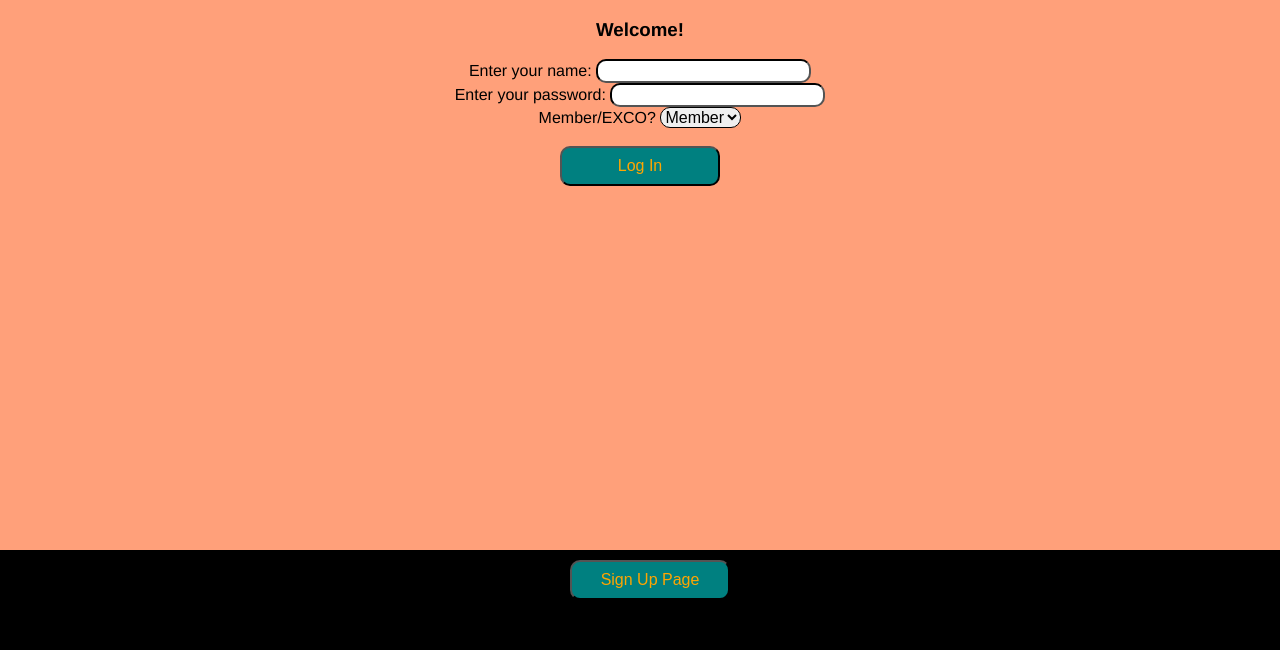
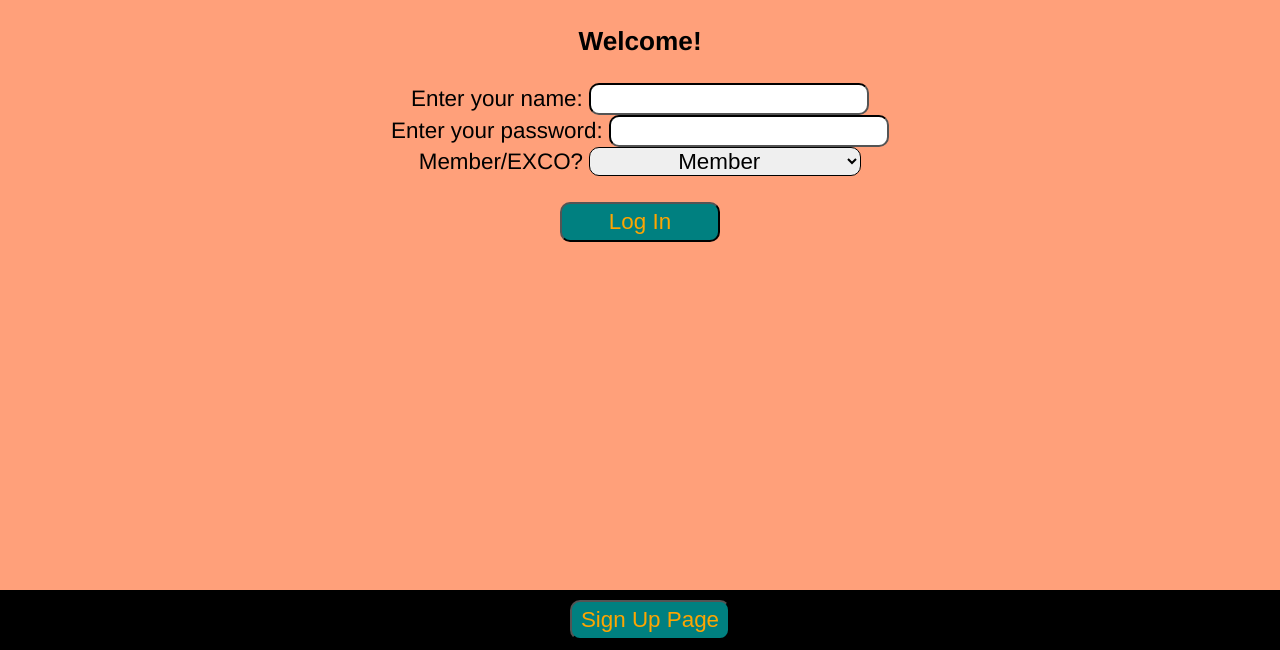
Before and after one commit to Xynterex/WA2, a Flask app: page / in a window 1280 px wide. Shown: the part 150-800 px from the top of the page. Run offline with Flask 3, Linux system fonts and the light colour scheme.

Commit message:
a bit more styling changes before I go to sleep

```diff
--- a/static/style.css
+++ b/static/style.css
@@ -25,12 +25,12 @@ table, th, td {
   padding-top: 5px;
   padding-bottom: 5px;
   padding-left: 5px;
-  paddi
+  padding-right: 5px;
 }
 
 section {
   text-align: center;
-  font-size: 2vh;
+  font-size: calc(0.5vw + 2vh);
 }
 
 #pin {
@@ -41,7 +41,12 @@ input, select{
   border-style: round;
   border-color: black;
   border-radius: 10px;
-  font-size: 2vh;
+  font-size: calc(0.5vw + 2vh);
+  width: calc(15vw + 10vh);
+}
+
+select {
+  text-align: center;
 }
 
 #submit_button{
@@ -51,7 +56,7 @@ input, select{
   width: 10vh;
   min-width: 20vh;
   text-align: center;
-  font-size: 2vh;
+  font-size: calc(0.5vw + 2vh);
 }
 
 footer {
@@ -63,7 +68,7 @@ footer {
   left: 0;
   bottom: 0;
   width: 100%;
-  height: 10vh;
+  height: 10wh;
 }
 
 img {
```
